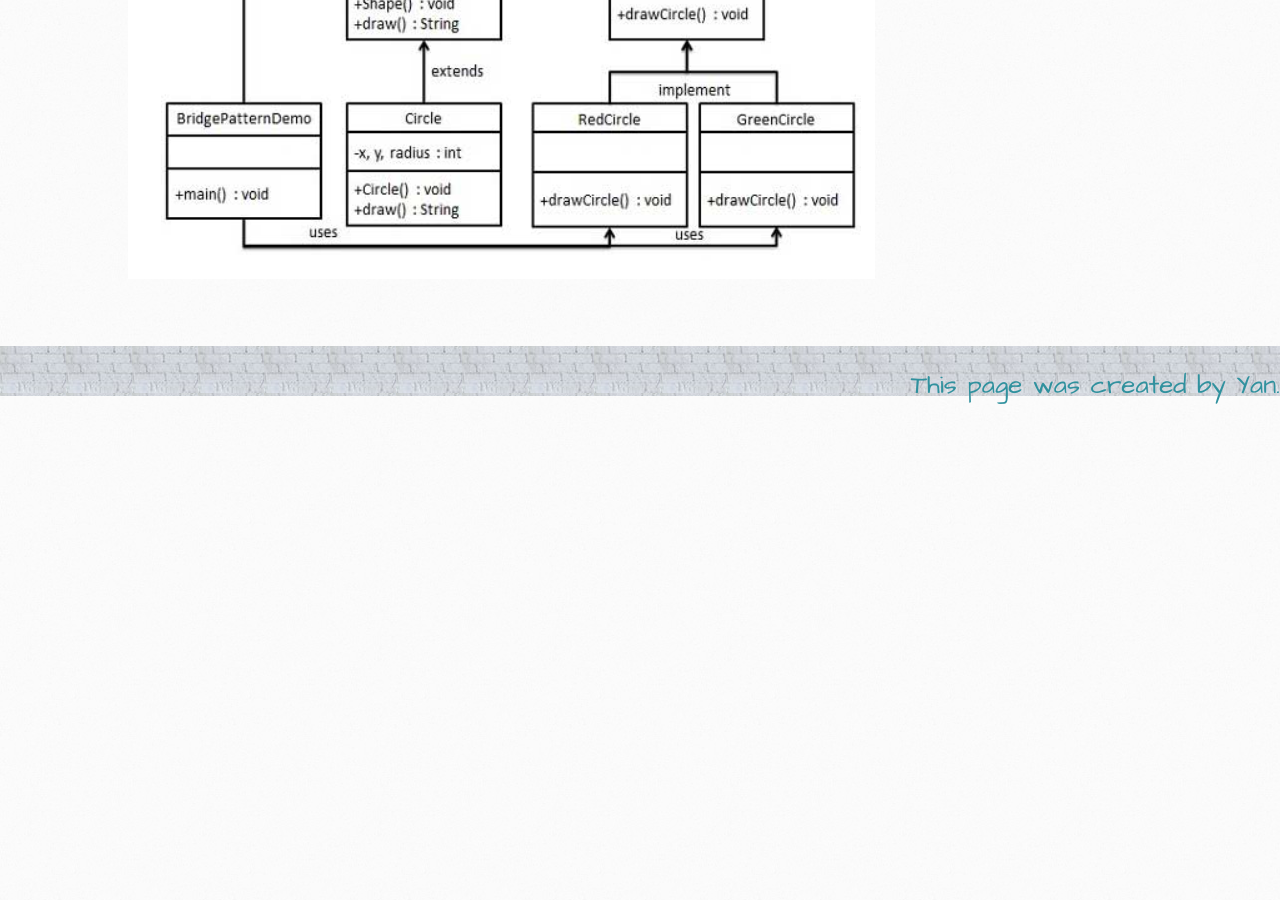
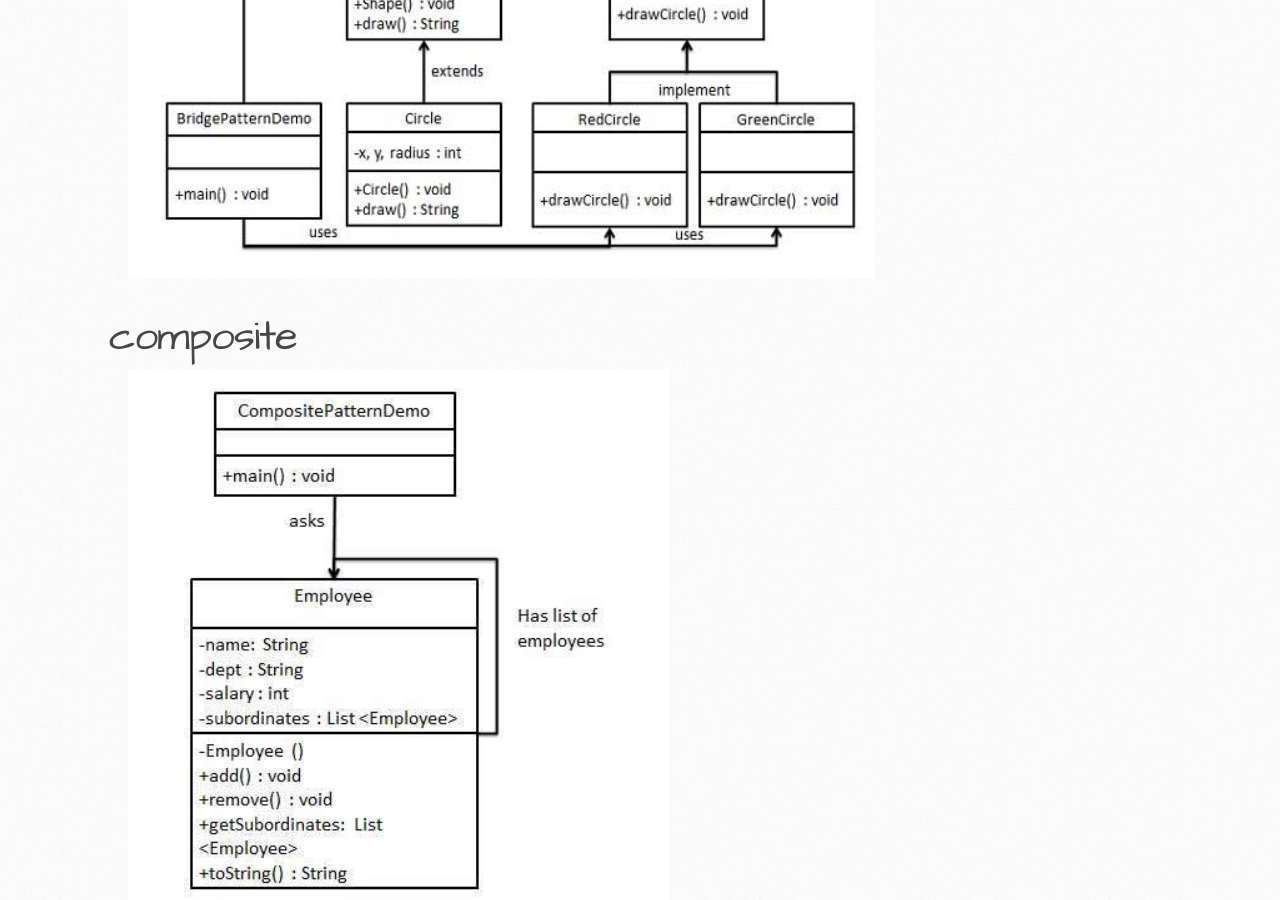
Before and after one commit to itcraftme/itcraftme, a Jekyll site: the page built from docs/it/designpattern.md, in a window 1280 px wide and 900 px high, scrolled down 5203 px. Built offline with Jekyll 4.4.1, drawn with Linux system fonts in a browser that asks for light colours; our own code applies the rules of GitHub Pages for plain Markdown files; before the commit the page ends 5608 px from its top, so only the background shows below that.

Commit message:
add composite design pattern

```diff
--- a/docs/it/designpattern.md
+++ b/docs/it/designpattern.md
@@ -19,3 +19,5 @@
 ![adapter design pattern](./images/designpattern\adapter.png)
 # bridge
 ![bridge design pattern](./images/designpattern\bridge.png)
+# composite
+![composite design pattern](./images/designpattern\composite.png)
```
Also changed, not shown: docs/it/images/designpattern/composite.png (added).
